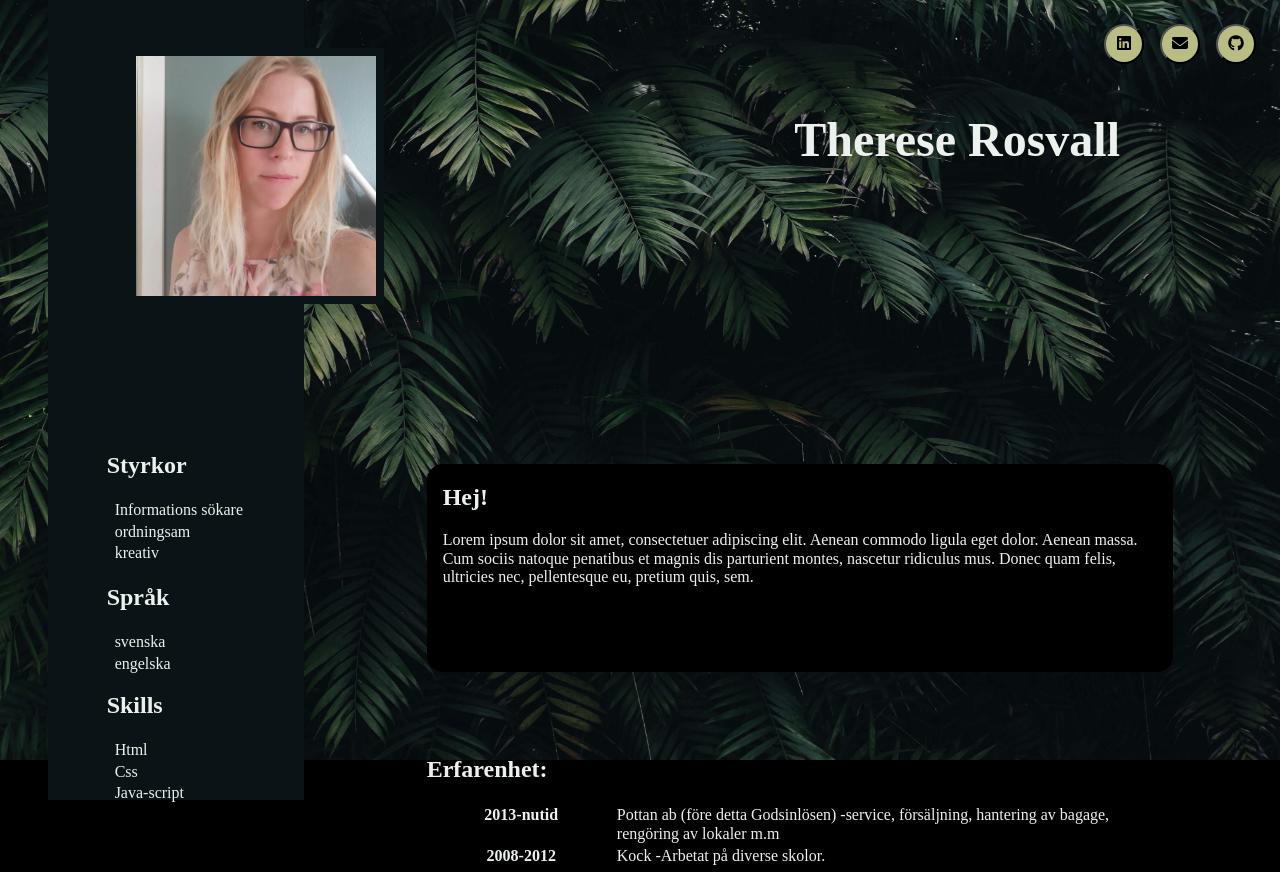
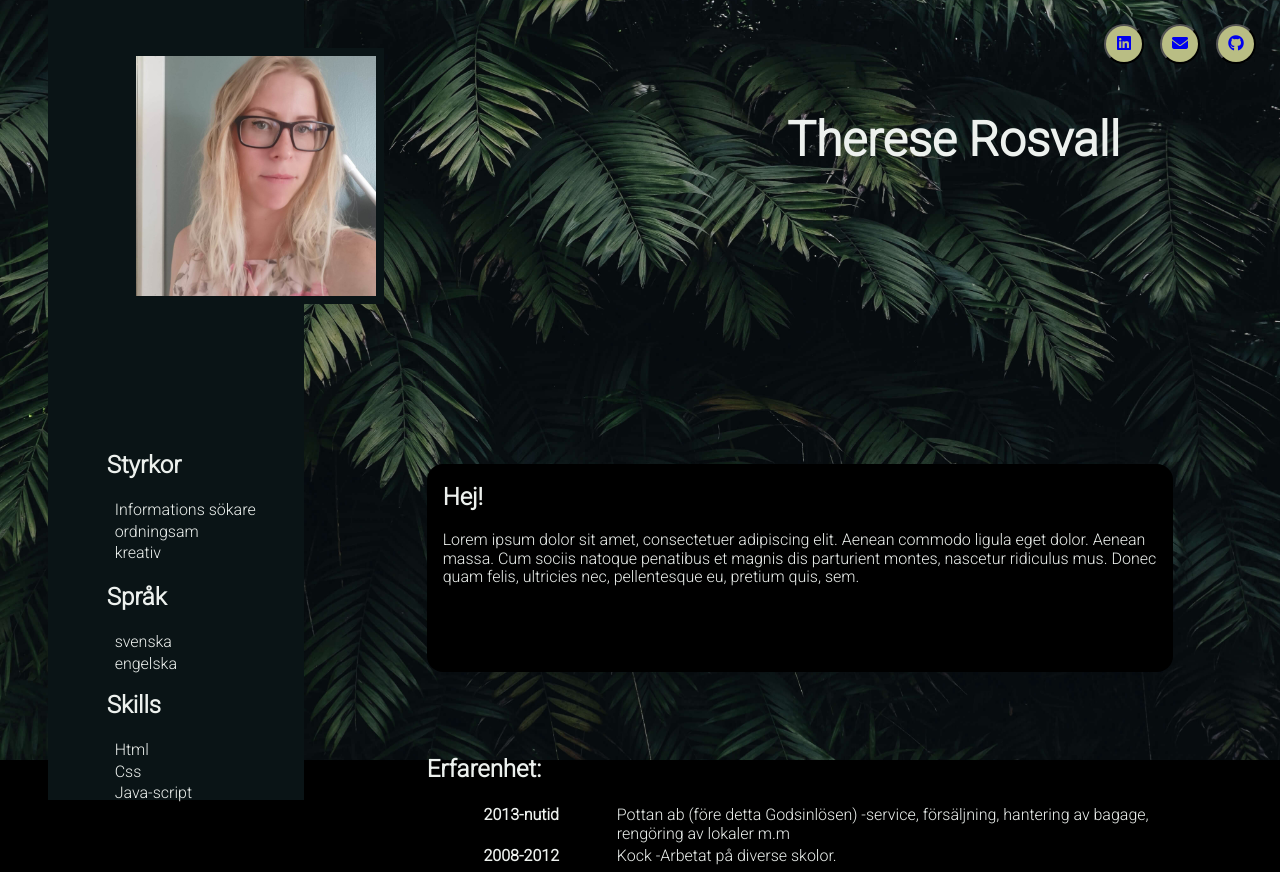
Before and after one commit to Eraze86/eraze86.github.io, a plain HTML site: page index.html in a window 1280 px wide. Shown: the top 872 px of the page. Drawn offline with nearby package versions, Linux system fonts and the light colour scheme.

Commit message:
small fix
i have changed font family
but linkes in buttons
fixed metataggar

```diff
--- a/index.html
+++ b/index.html
@@ -3,13 +3,13 @@
 
 <head>
     <meta charset="utf-8">
-    <title>teraze</title>
-    <meta name="description" content="">
+    <title>teraze- front end developer</title>
+    <meta name="description" content="Cv, front end developer, jobbansökning">
     <meta name="viewport" content="width=device-width, initial-scale=1">
 
-    <meta property="og:title" content="">
-    <meta property="og:type" content="">
-    <meta property="og:url" content="">
+    <meta property="og:title" content="CV">
+    <meta property="og:type" content="document">
+    <meta property="og:url" content="https://eraze86.github.io">
     <meta property="og:image" content="">
 
     <link rel="manifest" href="site.webmanifest">
@@ -20,7 +20,11 @@
     <link rel="stylesheet" href="scss/style.css">
     <link rel="preconnect" href="https://fonts.googleapis.com">
     <link rel="preconnect" href="https://fonts.gstatic.com" crossorigin>
-    <link href="https://fonts.googleapis.com/css2?family=Rubik:wght@300;700&display=swap" rel="stylesheet">
+    <link href="<link rel="preconnect" href="https://fonts.googleapis.com">
+    <link rel="preconnect" href="https://fonts.gstatic.com" crossorigin>
+    <link rel="preconnect" href="https://fonts.googleapis.com">
+    <link rel="preconnect" href="https://fonts.gstatic.com" crossorigin>
+    <link href="https://fonts.googleapis.com/css2?family=Roboto:wght@300&display=swap" rel="stylesheet">
 
     <meta name="theme-color" content="#fafafa">
     <script src="https://kit.fontawesome.com/b2868a3a08.js" crossorigin="anonymous"></script>
@@ -37,9 +41,9 @@
             <h1>Therese Rosvall</h1>
         </div>
         <nav>
-            <button aria-label="linkedin"><i class="fab fa-linkedin"></i></button>
-            <button aria-label="kontakt"><i class="fas fa-envelope"></i></button>
-            <button aria-label="github"><i class="fab fa-github"></i></button>
+            <button aria-label="linkedin"><a href="http://www.linkedin.com/in/therese-rosvall"><i class="fab fa-linkedin"></a></i></button>
+            <button aria-label="kontakta"><a href="http://www.hotmail.se"><i class="fas fa-envelope"></a></i></button>
+            <button aria-label="github"><a href="https://github.com/Eraze86"><i class="fab fa-github"></a></i></button>
         </nav>
     </header>
 <main>
--- a/scss/_base.scss
+++ b/scss/_base.scss
@@ -13,6 +13,7 @@ body{
     padding: 0;
     color: rgb(237, 241, 238);
     font-size: 0.6rem;
+    font-family: 'Roboto', sans-serif;
     z-index: -2;
 }
 .wrapper{
```
Also changed, not shown: scss/style.css, 1 other file.
